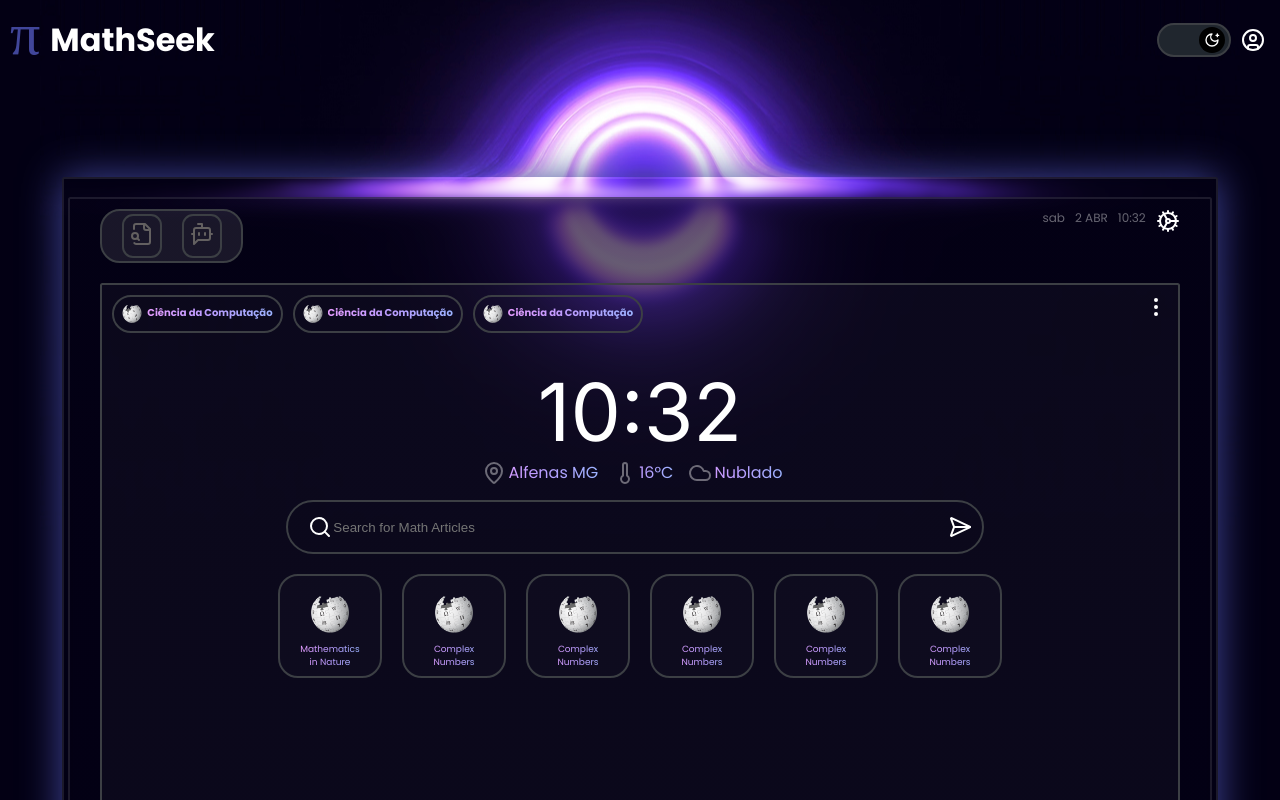
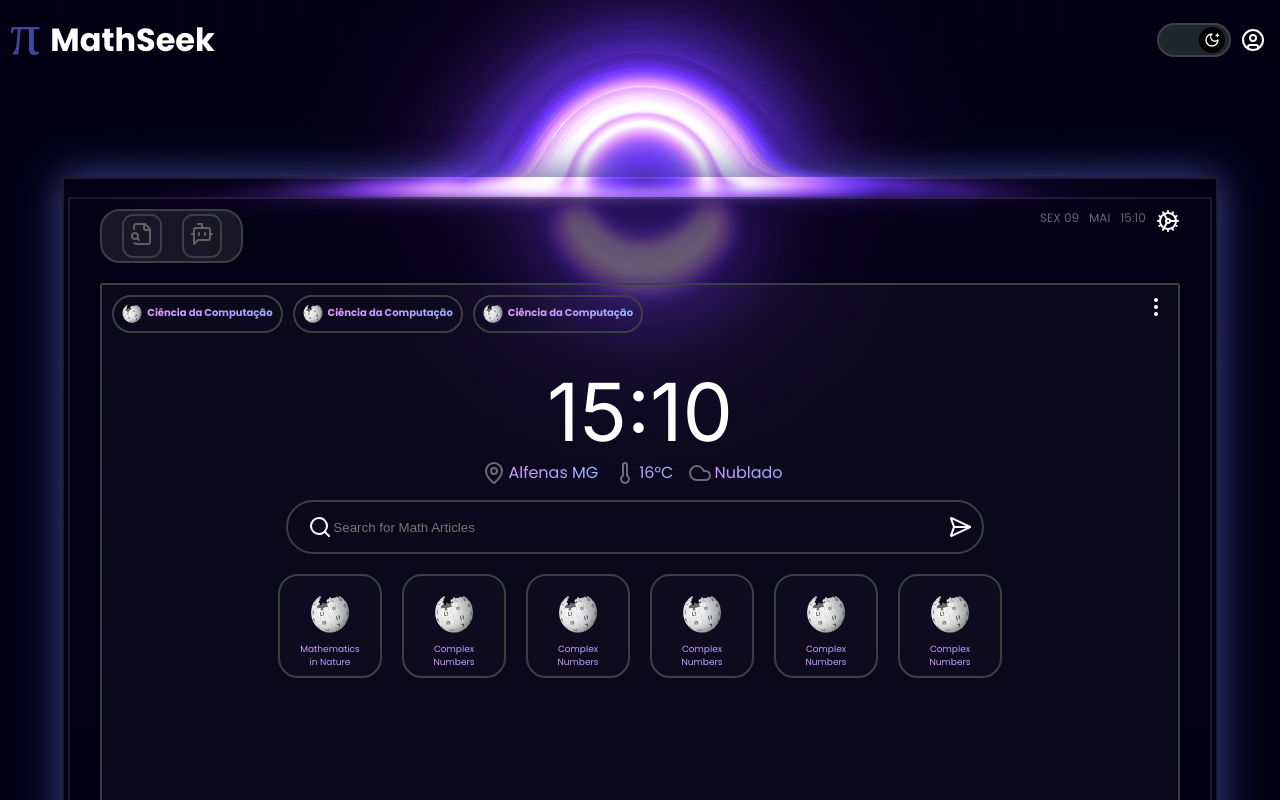
Before and after one commit to leonardosantosp/mathseek, a React (Vite) app in the folder front-end/elastic/: page / in a window 1280 px wide. Shown: the top 800 px of the page. Built offline with nearby package versions, Linux system fonts and the light colour scheme.

Commit message:
feat(panel): add dynamic day, date and time display to UI

```diff
--- a/front-end/elastic/src/components/SearchPanel.tsx
+++ b/front-end/elastic/src/components/SearchPanel.tsx
@@ -1,4 +1,4 @@
-import { useState, useContext } from 'react'
+import { useState, useContext, useEffect } from 'react'
 import { ThemeContext } from '../context/ThemeContext'
 import {
   FileSearch,
@@ -18,8 +18,25 @@ import blackHoleWhite from '../assets/black-hole-white.png'
 
 export const SearchPanel = () => {
   const [query, setQuery] = useState('')
-  const [time, setTime] = useState('10:32')
+  const [dateTime, setDateTime] = useState(new Date())
   const { isLight } = useContext(ThemeContext)
+
+  const months = [
+    'JAN',
+    'FEV',
+    'MAR',
+    'ABR',
+    'MAI',
+    'JUN',
+    'JUL',
+    'AGO',
+    'SET',
+    'OUT',
+    'NOV',
+    'DEZ'
+  ]
+
+  const days = ['DOM', 'SEG', 'TER', 'QUA', 'QUI', 'SEX', 'SAB']
 
   const handleSearch = () => {
     if (query) {
@@ -28,6 +45,31 @@ export const SearchPanel = () => {
       alert('Por favor, insira um termo de pesquisa.')
     }
   }
+
+  const formatDateTime = (type: string) => {
+    if (type === 'day') {
+      return `${days[dateTime.getDay()]} ${String(dateTime.getDate()).padStart(
+        2,
+        '0'
+      )} `
+    }
+    if (type === 'month') {
+      return months[dateTime.getMonth()]
+    }
+    if (type === 'hour') {
+      return `${String(dateTime.getHours()).padStart(2, '0')}:${String(
+        dateTime.getMinutes()
+      ).padStart(2, '0')}`
+    }
+  }
+
+  useEffect(() => {
+    const interval = setInterval(() => {
+      setDateTime(new Date())
+    }, 60000)
+
+    return () => clearInterval(interval)
+  }, [])
 
   return (
     <>
@@ -58,9 +100,9 @@ export const SearchPanel = () => {
                 </div>
               </div>
               <div className="panel__header--info">
-                <p>sab</p>
-                <p>2 ABR</p>
-                <p>10:32</p>
+                <p>{formatDateTime('day')}</p>
+                <p>{formatDateTime('month')}</p>
+                <p>{formatDateTime('hour')}</p>
                 <Cog className="panel__header--info-config" />
               </div>
             </div>
@@ -99,7 +141,7 @@ export const SearchPanel = () => {
               </div>
 
               <div className="panel__clock--weather--info">
-                <p className="panel__clock">{time}</p>
+                <p className="panel__clock">{formatDateTime('hour')}</p>
                 <div className="panel__weather--info">
                   <div className="panel__weather--info-item">
                     <MapPin />
--- a/front-end/elastic/src/index.css
+++ b/front-end/elastic/src/index.css
@@ -386,6 +386,10 @@ body.light-theme .panel__weather--info-item {
   transform: translateY(2%);
 }
 
+.black-hole-container .black-hole-white {
+  transform: translateY(-2%);
+}
+
 /* Trending Math Topics */
 
 .math-topics__title {
```
Also changed, not shown: front-end/elastic/src/assets/black-hole-white.png.
